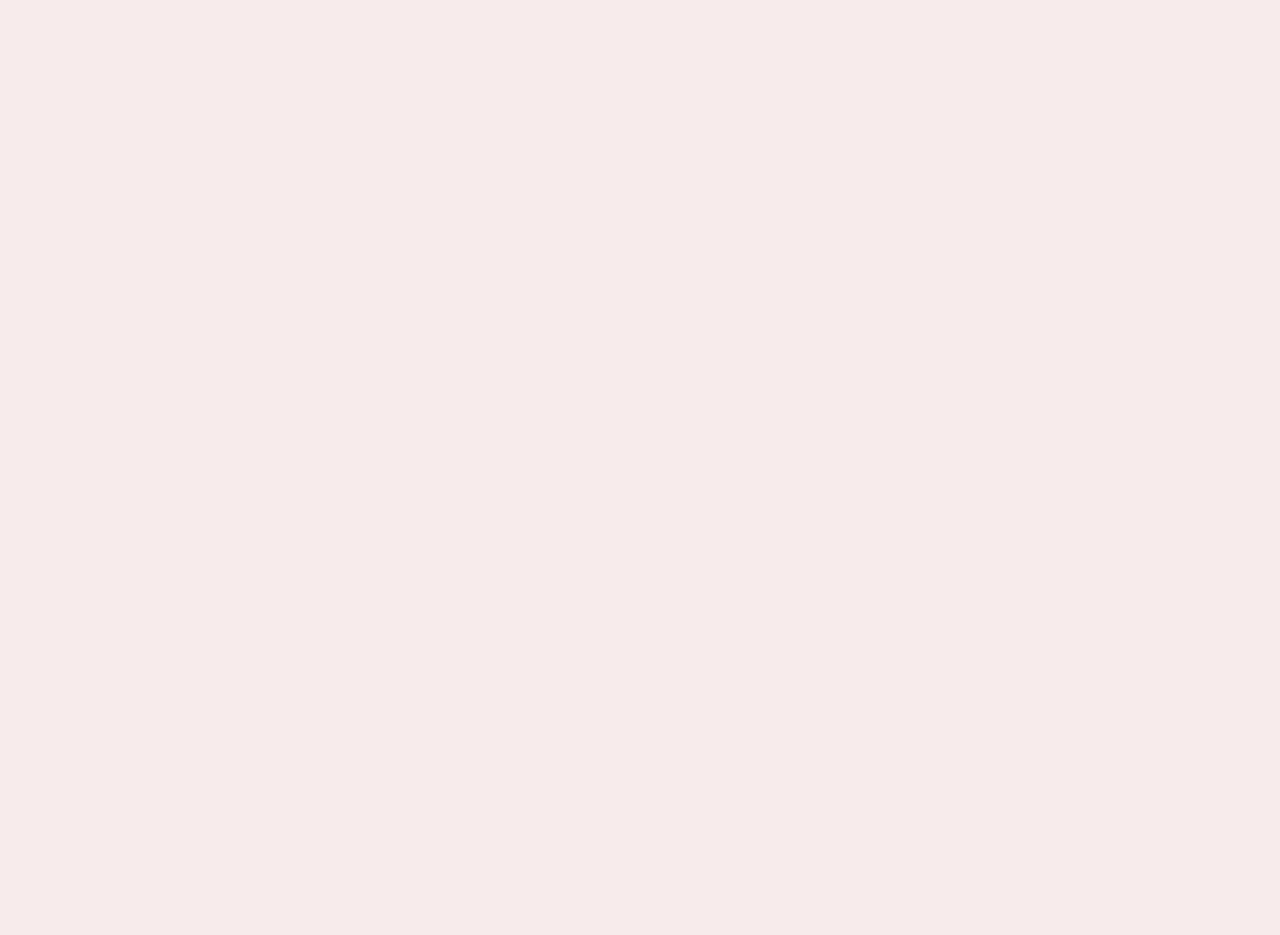
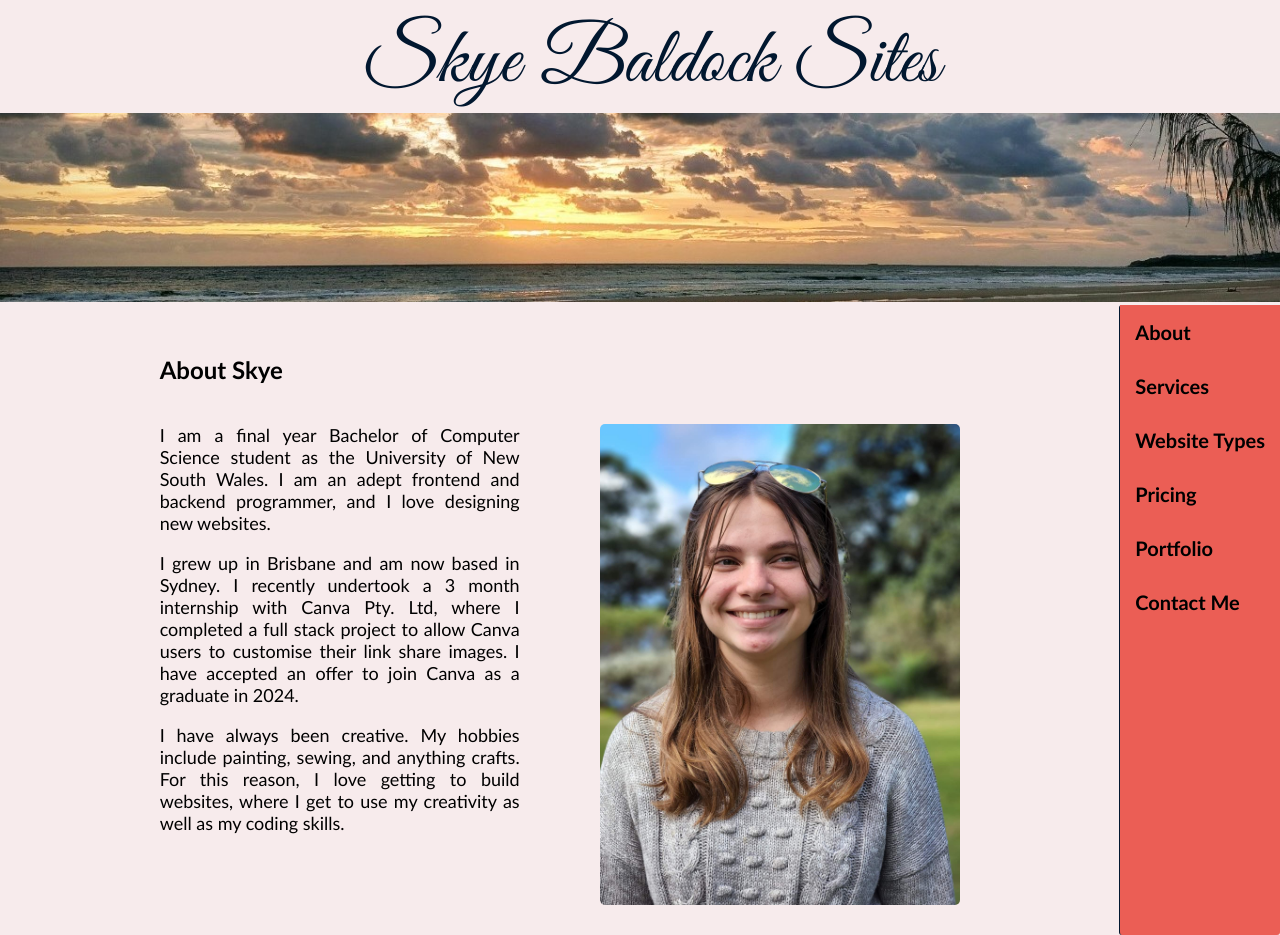
Before and after one commit to theskyecloud/skyebaldocksites, a React (Create React App) app: page / in a window 1280 px wide. Before the commit this address had no page. Before the commit the page ends 800 px from the top, so only its background shows below. Built offline with nearby package versions, Linux system fonts and the light colour scheme.

Commit message:
updated gh-pages

```diff
--- a/package.json
+++ b/package.json
@@ -1,6 +1,6 @@
 {
   "name": "skye-baldock-site",
-  "homepage": "https://theskyecloud.github.io/skyebaldocksites",
+  "homepage": "https://theskyecloud.github.io/",
   "version": "0.1.0",
   "private": true,
   "dependencies": {
--- a/src/App.js
+++ b/src/App.js
@@ -15,7 +15,7 @@ function App() {
   return (
     <BrowserRouter>
       <Routes>
-        <Route path="/skyebaldocksites" element={<Layout />}>
+        <Route path="/" element={<Layout />}>
           <Route index element={<AboutPage />} />
           <Route path="about" element={<AboutPage />} />
           <Route path="services" element={<Services />} />
```
